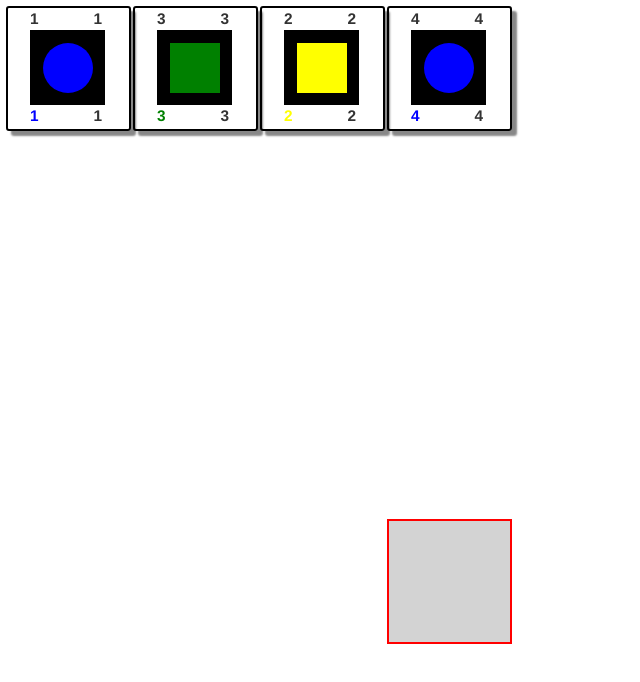
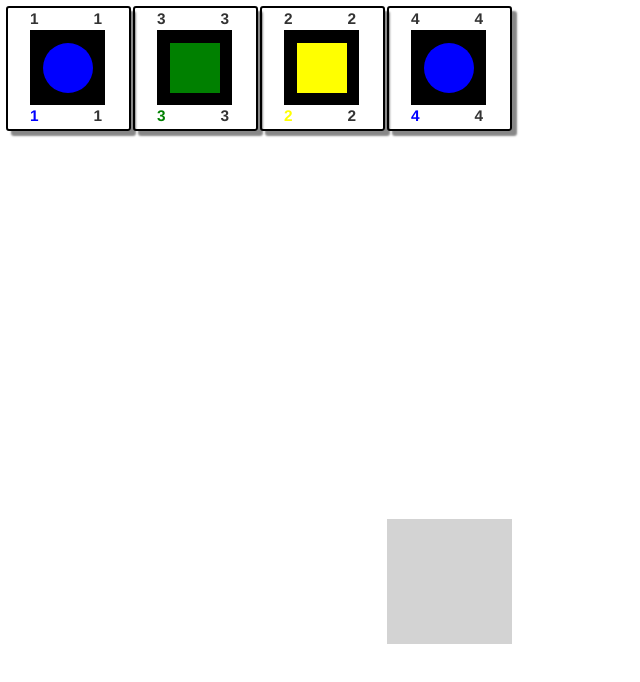
Before and after one commit to JamesAngel140/IOTA, a website: page index.html in a window 1280 px wide. Both pictures are taken after a click on the element 449 px from the left and 581 px from the top of the page. Shown: the whole page, without its empty margins (0-640 px from the left). Drawn offline with nearby package versions, Linux system fonts and the light colour scheme.

Commit message:
tiles can be selected and added to the grid

```diff
--- a/public/css/shapes.css
+++ b/public/css/shapes.css
@@ -22,7 +22,7 @@
 .target {
     width: 125px;
     height: 125px;
-    border: 2px lightgray;
+    border: 2px lightgrey;
     border-style: solid;
     padding: 0px 2px 0px 22px;
     margin: 1px;
--- a/public/js/application.js
+++ b/public/js/application.js
@@ -180,13 +180,14 @@ $(document).ready(function () {
         var x = $(this).attr("data-x");
         var y = $(this).attr("data-y");
         console.log(x, y);
-        $(this).addClass("targetSelected");
         // grid[x][y] = deck[5];
 
         // swap item out of hand into grid
         if(handIndex === -1){
             return;
         }
+
+        $(this).addClass("targetSelected");
 
         grid[x][y] = hand[handIndex];
 
```
